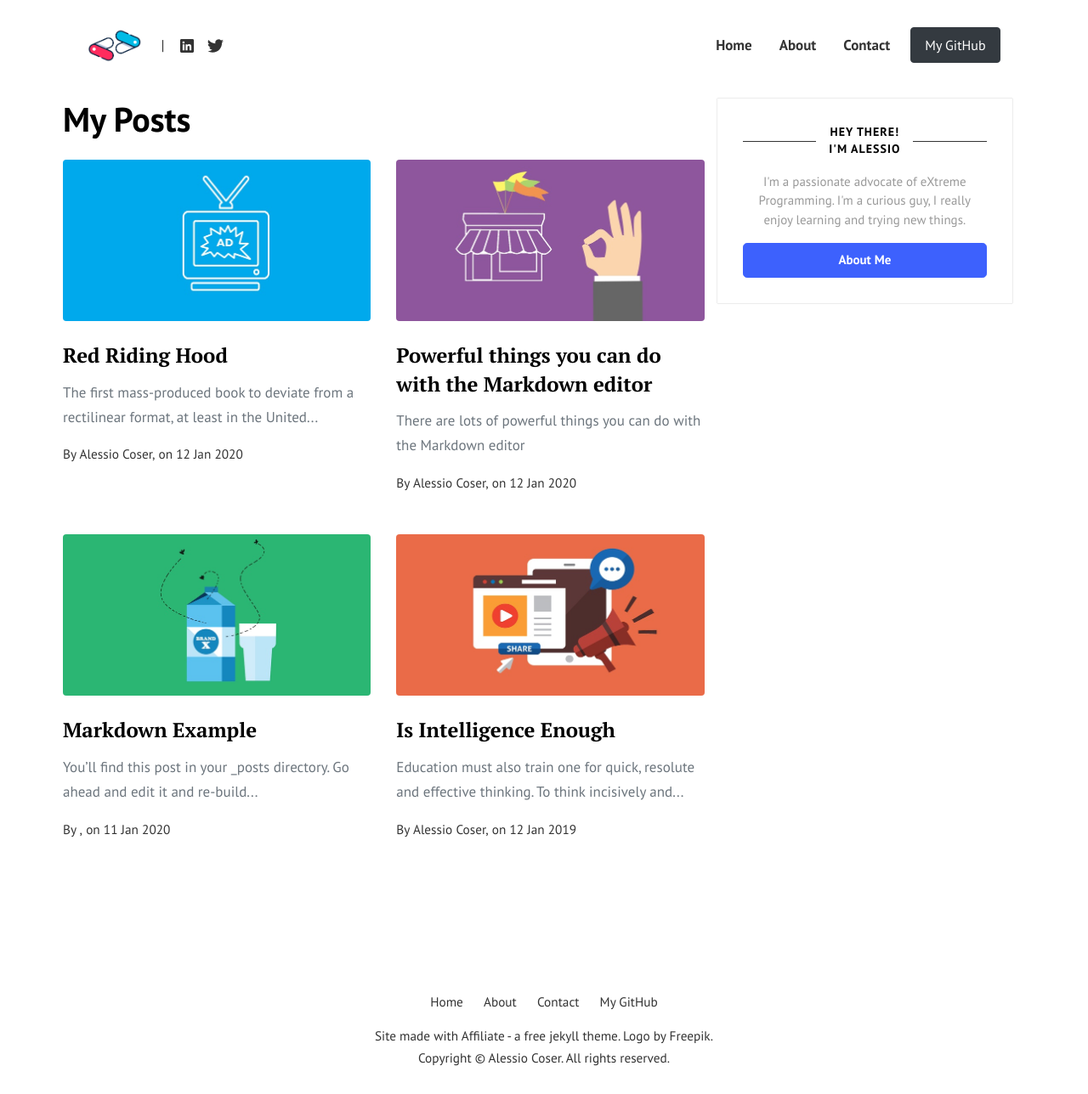
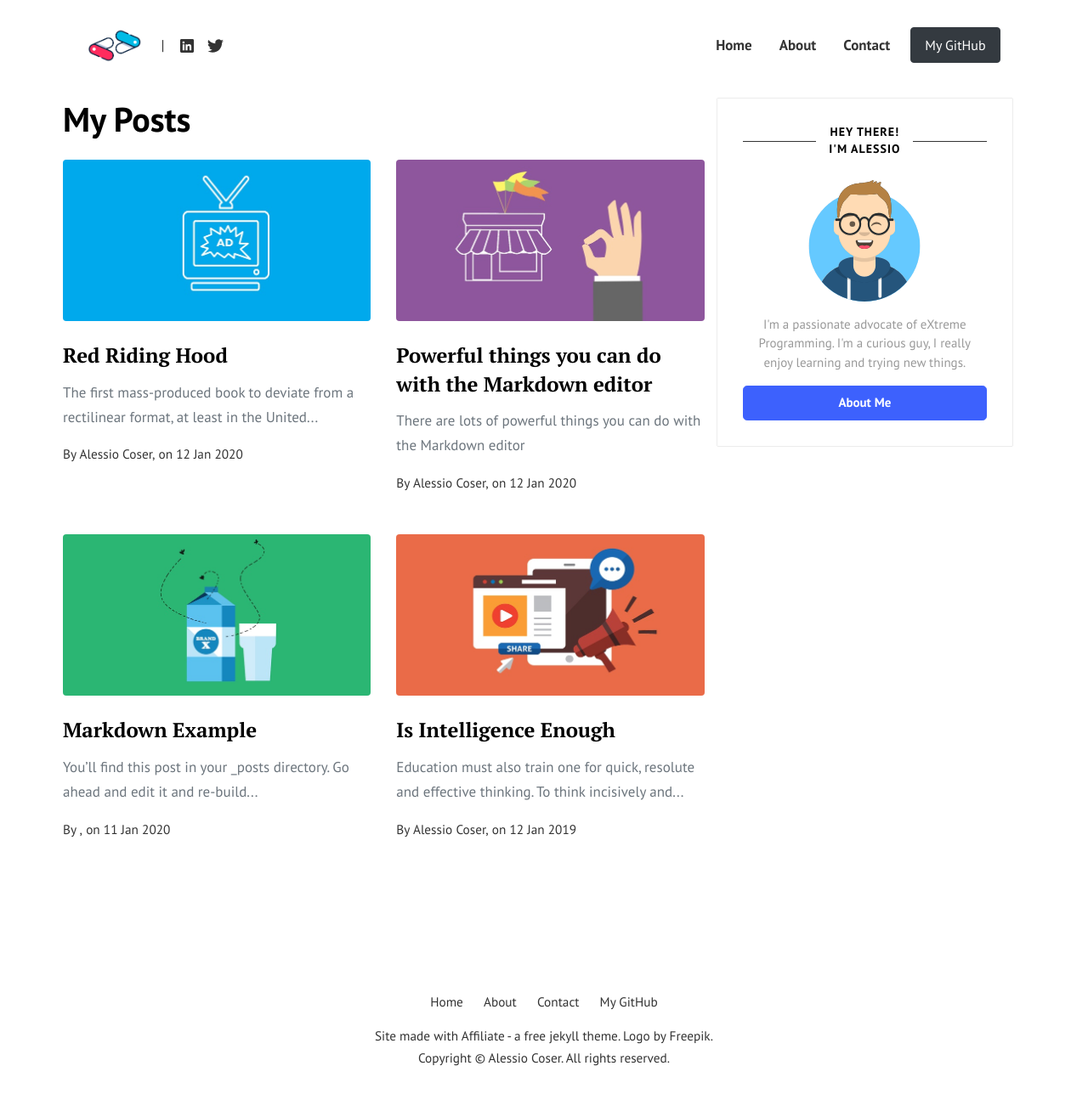
Before and after one commit to AlessioCoser/alessiocoser.github.io, a Jekyll site: the page built from index.html, in a window 1280 px wide and 1288 px high. Shown: the whole window at 85% size. Built offline with Jekyll 4.4.1, drawn with Linux system fonts in a browser that asks for light colours; the list of posts is cut into pages by our own code.

Commit message:
add myself pictureon sidebar

```diff
--- a/_includes/myself.html
+++ b/_includes/myself.html
@@ -1,5 +1,6 @@
 <h5><span>Hey There!<br />I'm Alessio</span></h5>
 <div id="myself">
+  <img src="{{ site.baseurl }}/assets/images/intro.svg" class="picture" alt="Alessio" />
   <h2>I'm a passionate advocate of eXtreme Programming. I'm a curious guy, I really enjoy learning and trying new things.</h2>
   <a href="{{site.baseurl}}/about" style="font-size: 15px" class="btn btn-primary text-white btn-lg px-2 py-2 col-sm-12 font-weight-bold">About Me</a>
 </div>
--- a/assets/css/theme.scss
+++ b/assets/css/theme.scss
@@ -654,3 +654,36 @@ span.navigation:before {
     transition: all .3s;
     opacity: .8;
 }
+
+.card-deck {
+  display: flex;
+  flex-direction: column;
+
+  .card {
+    margin-bottom: $card-deck-margin;
+  }
+
+  @include media-breakpoint-up(sm) {
+    flex-flow: row wrap;
+    margin-right: -$card-deck-margin;
+    margin-left: -$card-deck-margin;
+  }
+}
+
+#myself .picture {
+  width: 60%;
+  display: block;
+  margin: 1rem auto;
+
+  @include media-breakpoint-up(sm) {
+    width: 100%;
+  }
+
+  @include media-breakpoint-up(md) {
+    width: 60%;
+  }
+
+  @include media-breakpoint-up(lg) {
+    width: 50%;
+  }
+}
```
